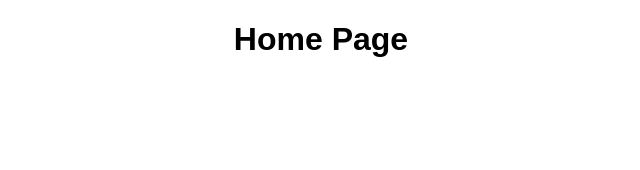
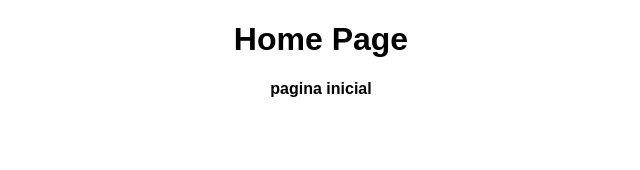
Before and after one commit to joseasousa/pokedex, a React (Create React App) app: page / in a window 1280 px wide. Shown: the top 170 px of the page, without its empty margins (319-959 px from the left). Built offline with nearby package versions, Linux system fonts and the light colour scheme; the HTML template or start-up script is replaced by a standard one.

Commit message:
Added the travis file and homepage

```diff
--- a/src/pages/Home/index.js
+++ b/src/pages/Home/index.js
@@ -5,6 +5,7 @@ const Home = () => (
     <h1>
       Home Page
     </h1>
+    <strong>pagina inicial</strong>
   </div>
 )
 
```
Also changed, not shown: .travis.yml.
